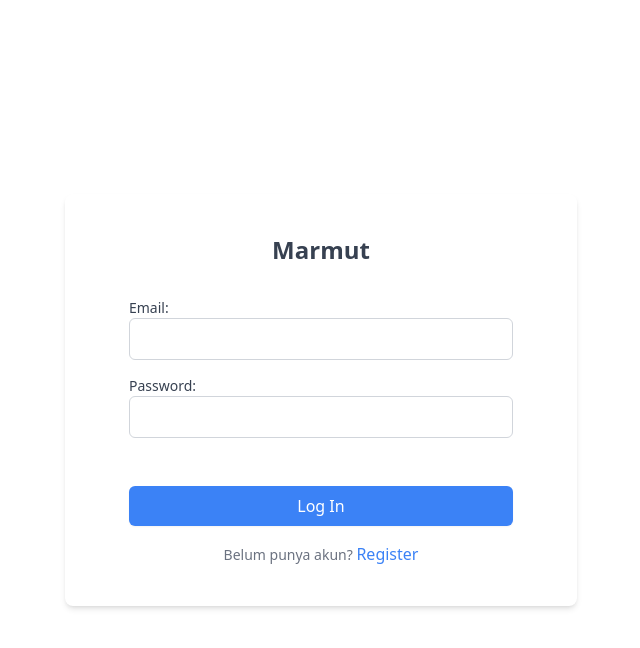
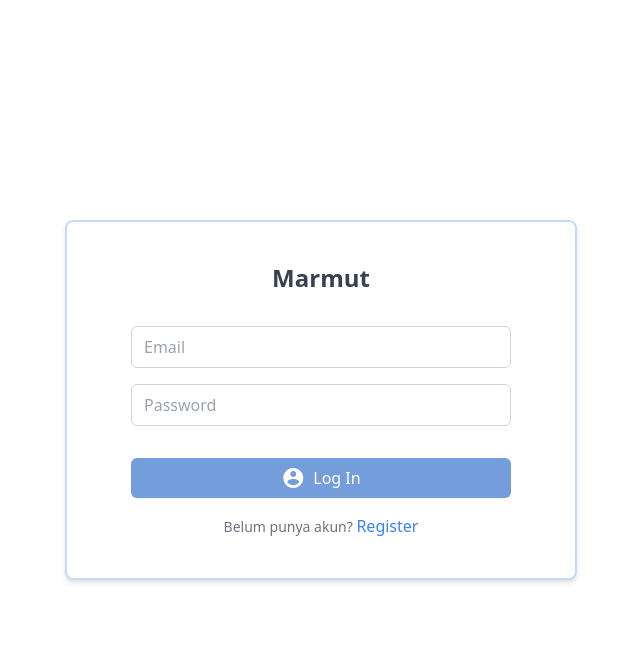
Before and after one commit to BASDAT-D-07-2024/marmut, a Django app: template authentication/templates/login.html in a window 1280 px wide. Shown: the top 648 px of the page, without its empty margins (319-959 px from the left). Run offline with Django 3.2, Linux system fonts and the light colour scheme; the template is opened without the code that fills it, so the values that code supplies are empty; some libraries are stand-ins or nearby versions.

Commit message:
styling login page

```diff
--- a/authentication/templates/login.html
+++ b/authentication/templates/login.html
@@ -2,28 +2,26 @@
 
 {% block content %}
 <div class="h-screen flex flex-col items-center justify-center">
-    <div class="w-[40%] bg-white dark:bg-gray-800 rounded-lg shadow-md px-16 py-10 flex flex-col items-center justify-center">
+    <div class="w-[40%] bg-white dark:bg-gray-800 rounded-lg shadow-md px-16 py-10 border-solid border-2 border-blue-200 flex flex-col items-center justify-center">
       <h1 class="text-2xl font-bold text-center text-gray-700 dark:text-gray-200 mb-8">Marmut</h1>
       <form action="#" class="w-full flex flex-col gap-4">
-
         <div class="flex items-start flex-col justify-start">
-            <label for="email" class="text-sm text-gray-700 dark:text-gray-200 mr-2">Email:</label>
-            <input type="email" id="email" name="email" class="w-full px-3 dark:text-gray-200 dark:bg-gray-900 py-2 rounded-md border border-gray-300 dark:border-gray-700 focus:outline-none focus:ring-1 focus:ring-blue-500">
+          <input type="email" id="email" name="email" placeholder="Email" class="w-full px-3 dark:text-gray-200 dark:bg-gray-900 py-2 rounded-md border border-gray-300 dark:border-gray-700 focus:outline-none focus:ring-1 focus:ring-blue-500">
         </div>
-
-          <div class="flex items-start flex-col justify-start mb-8">
-            <label for="password" class="text-sm text-gray-700 dark:text-gray-200 mr-2">Password:</label>
-            <input type="password" id="password" name="password" class="w-full px-3 dark:text-gray-200 dark:bg-gray-900 py-2 rounded-md border border-gray-300 dark:border-gray-700 focus:outline-none focus:ring-1 focus:ring-blue-500">
+        <div class="flex items-start flex-col justify-start mb-4">
+          <input type="password" id="password" name="password" placeholder="Password" class="w-full px-3 dark:text-gray-200 dark:bg-gray-900 py-2 rounded-md border border-gray-300 dark:border-gray-700 focus:outline-none focus:ring-1 focus:ring-blue-500">
         </div>
-
-          <button type="submit" class="bg-blue-500 hover:bg-blue-600 text-white font-medium py-2 px-4 rounded-md shadow-sm">Log In</button>
+        <button type="submit" class="bg-[#749DDC] hover:bg-blue-600 text-white font-medium py-2 px-4 rounded-md shadow-sm">
+          <span class="flex items-center justify-center">
+            <i class="material-icons">account_circle</i>
+            <span class="ml-2">Log In</span>
+          </span>
+        </button>
       </form>
-
       <div class="mt-4 text-center">
         <span class="text-sm text-gray-500 dark:text-gray-300">Belum punya akun? </span>
         <a href="{% url 'authentication:register' %}" class="text-blue-500 hover:text-blue-600">Register</a>
       </div>
-        </form>
     </div>
 </div>
 {% endblock content %}
```
Lines whose indentation alone changed are shown as unchanged.
